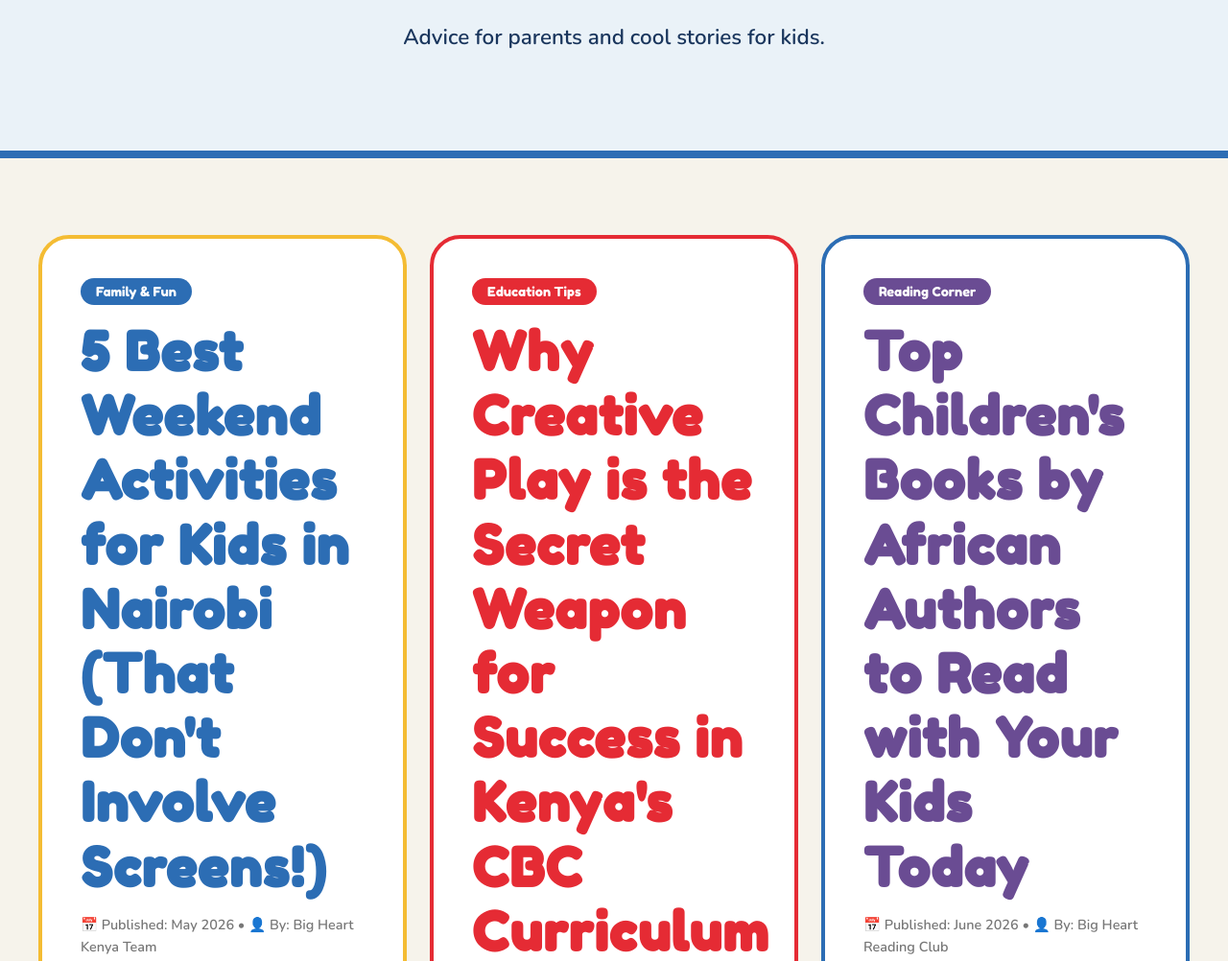
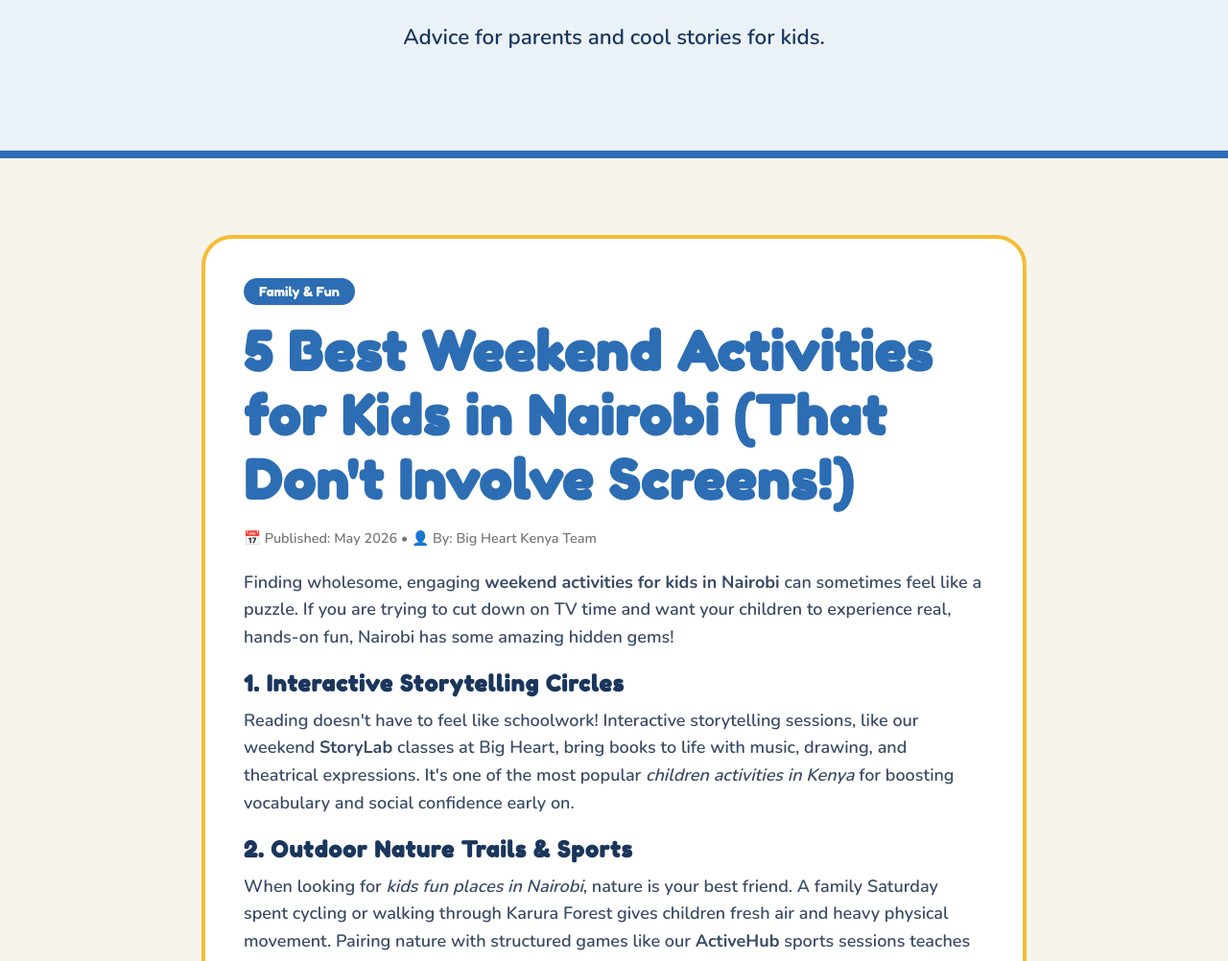
Before and after one commit to Kenoseko/big-heart, a plain HTML site: page stories.html in a window 1280 px wide. Shown: the part 233-1235 px from the top of the page at 96% size. Drawn offline with nearby package versions, Linux system fonts and the light colour scheme.

Commit message:
Update stories.html

```diff
--- a/stories.html
+++ b/stories.html
@@ -47,7 +47,7 @@
 
 <section style="padding: 80px 0; background: var(--parchment);">
   <div class="container">
-    <div class="programs-grid">
+    <div style="display: flex; flex-direction: column; gap: 40px; max-width: 860px; margin: 0 auto;">
 
       <!-- BLOG POST 1 -->
       <article class="program-tile" style="text-align: left; border-color: var(--yellow); padding: 40px; background: var(--cream);">
```
